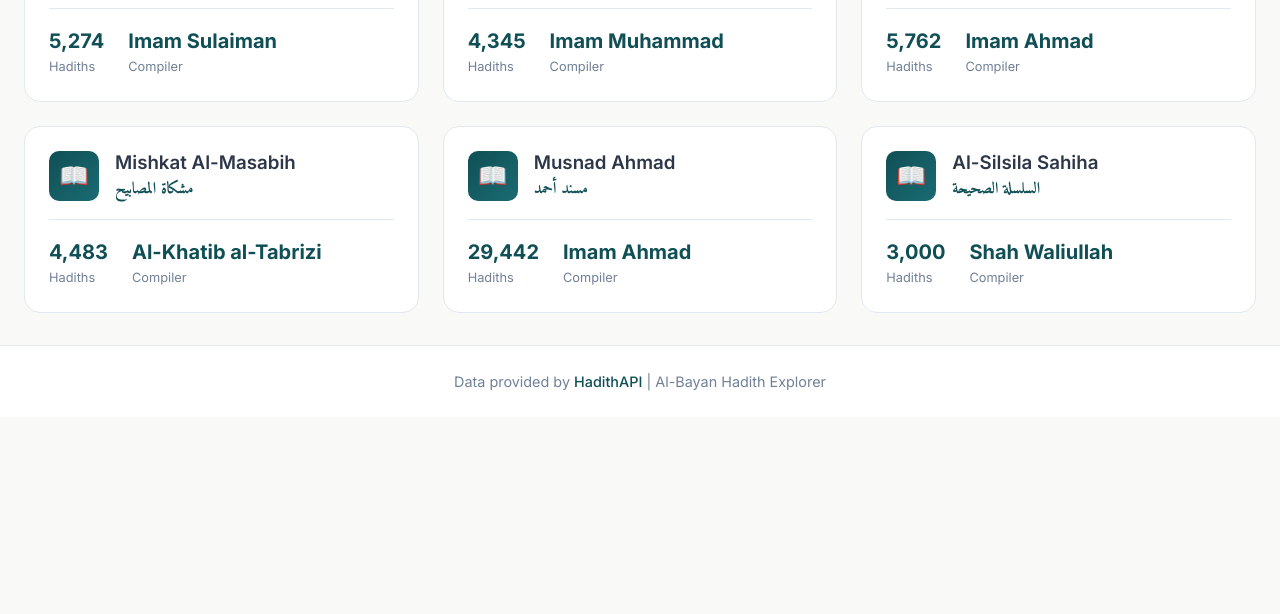
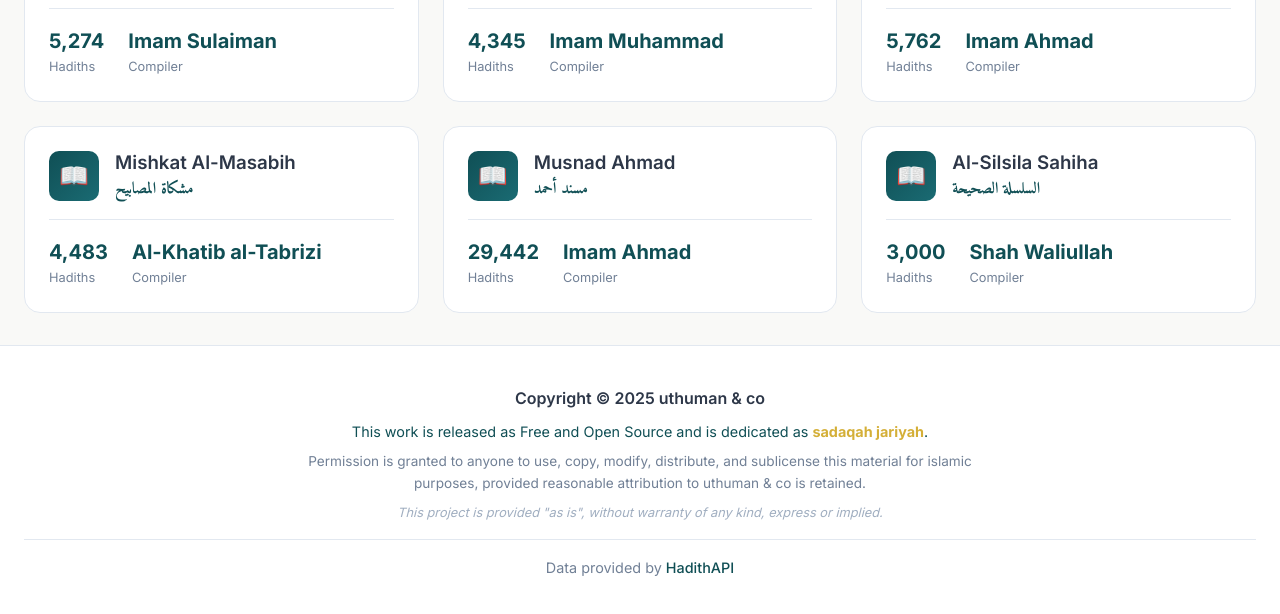
Before and after one commit to uthumany/hadith-explorer, a website: page index.html in a window 1280 px wide. Shown: the part 556-1170 px from the top of the page. Before the commit the page ends 973 px from the top, so only its background shows below. Drawn offline with Linux system fonts and the light colour scheme; a web font is replaced by a local one.

Commit message:
Update footer with copyright, sadaqah jariyah dedication, and open source license

```diff
--- a/index.html
+++ b/index.html
@@ -112,7 +112,11 @@
 
         <!-- Footer -->
         <footer class="footer">
-            <p>Data provided by <a href="https://hadithapi.com" target="_blank">HadithAPI</a> | Al-Bayan Hadith Explorer</p>
+            <p class="footer-copyright">Copyright © 2025 uthuman & co</p>
+            <p class="footer-dedication">This work is released as Free and Open Source and is dedicated as <strong>sadaqah jariyah</strong>.</p>
+            <p class="footer-license">Permission is granted to anyone to use, copy, modify, distribute, and sublicense this material for islamic purposes, provided reasonable attribution to uthuman & co is retained.</p>
+            <p class="footer-disclaimer">This project is provided "as is", without warranty of any kind, express or implied.</p>
+            <p class="footer-data">Data provided by <a href="https://hadithapi.com" target="_blank">HadithAPI</a></p>
         </footer>
     </div>
 
--- a/styles.css
+++ b/styles.css
@@ -770,10 +770,48 @@ rem;
 .footer {
     background: var(--surface);
     border-top: 1px solid var(--border-color);
-    padding: 1.5rem;
+    padding: 2rem 1.5rem;
     text-align: center;
     color: var(--text-secondary);
     font-size: 0.9rem;
+}
+
+.footer p {
+    margin: 0.5rem 0;
+    line-height: 1.6;
+}
+
+.footer-copyright {
+    font-weight: 600;
+    color: var(--text-primary);
+    font-size: 1rem;
+}
+
+.footer-dedication {
+    color: var(--primary-color);
+}
+
+.footer-dedication strong {
+    color: var(--secondary-color);
+}
+
+.footer-license {
+    max-width: 700px;
+    margin-left: auto !important;
+    margin-right: auto !important;
+    font-size: 0.85rem;
+}
+
+.footer-disclaimer {
+    font-size: 0.8rem;
+    font-style: italic;
+    color: var(--text-muted);
+}
+
+.footer-data {
+    margin-top: 1rem !important;
+    padding-top: 1rem;
+    border-top: 1px solid var(--border-color);
 }
 
 .footer a {
```
